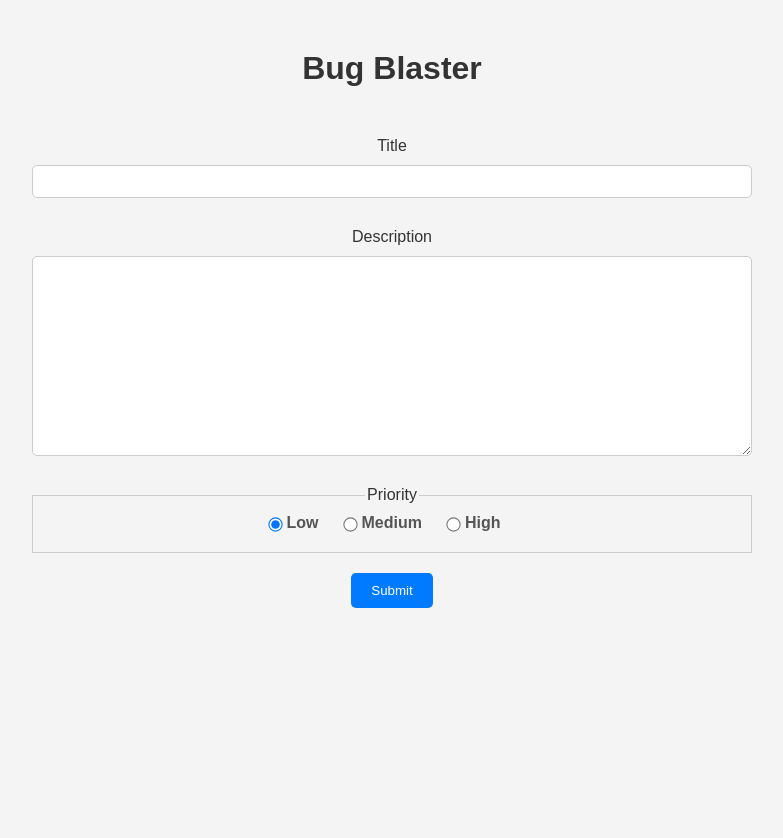
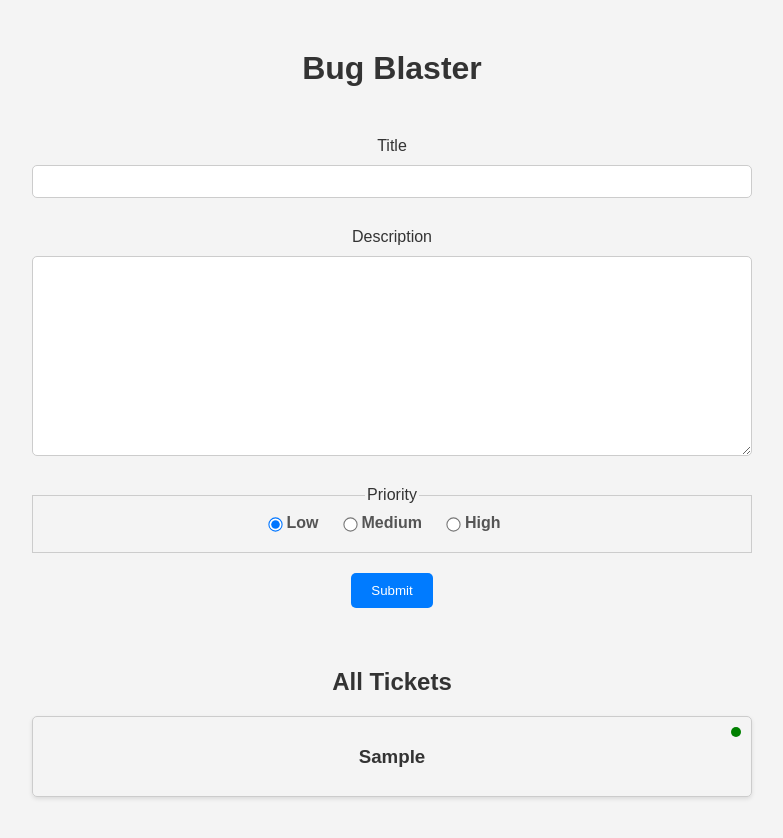
Before and after one commit to Stefanos-katsivelos/bug-blaster-react, a React (Create React App) app: page / in a window 1280 px wide. Both pictures are taken after typing "Sample", "Sample" into the empty fields and a click on the button "Submit". Shown: the top 838 px of the page, without its empty margins (248-1031 px from the left). Before the commit the page ends 800 px from the top, so only its background shows below. Built offline with nearby package versions, Linux system fonts and the light colour scheme.

Commit message:
Created TicketList component and conditional rendering

```diff
--- a/src/App.js
+++ b/src/App.js
@@ -3,6 +3,7 @@
 import { useReducer } from "react";
 import TicketForm from "./components/TicketForm";
 import ticketReducer from "./components/reducers/ticketReducer";
+import TicketList from "./components/TicketList";
 
 function App() {
   const initialState = { tickets: [] };
@@ -14,6 +15,17 @@
       <div className="container">
         <h1>Bug Blaster</h1>
         <TicketForm dispatch={dispatch}></TicketForm>
+
+        {state.tickets.length > 0 && (
+          <div className="results">
+            <h2>All Tickets</h2>
+
+            <TicketList
+              tickets={state.tickets}
+              dispatch={dispatch}
+            ></TicketList>
+          </div>
+        )}
       </div>
     </div>
   );
--- /dev/null
+++ b/src/components/TicketList.js
@@ -0,0 +1,16 @@
+import React from "react";
+import TicketItem from "./TicketItem";
+
+export default function TicketList({ tickets, dispatch }) {
+  return (
+    <div className="ticket-list">
+      {tickets.map((ticket) => (
+        <TicketItem
+          key={ticket.id}
+          dispatch={dispatch}
+          ticket={ticket}
+        ></TicketItem>
+      ))}
+    </div>
+  );
+}
```
